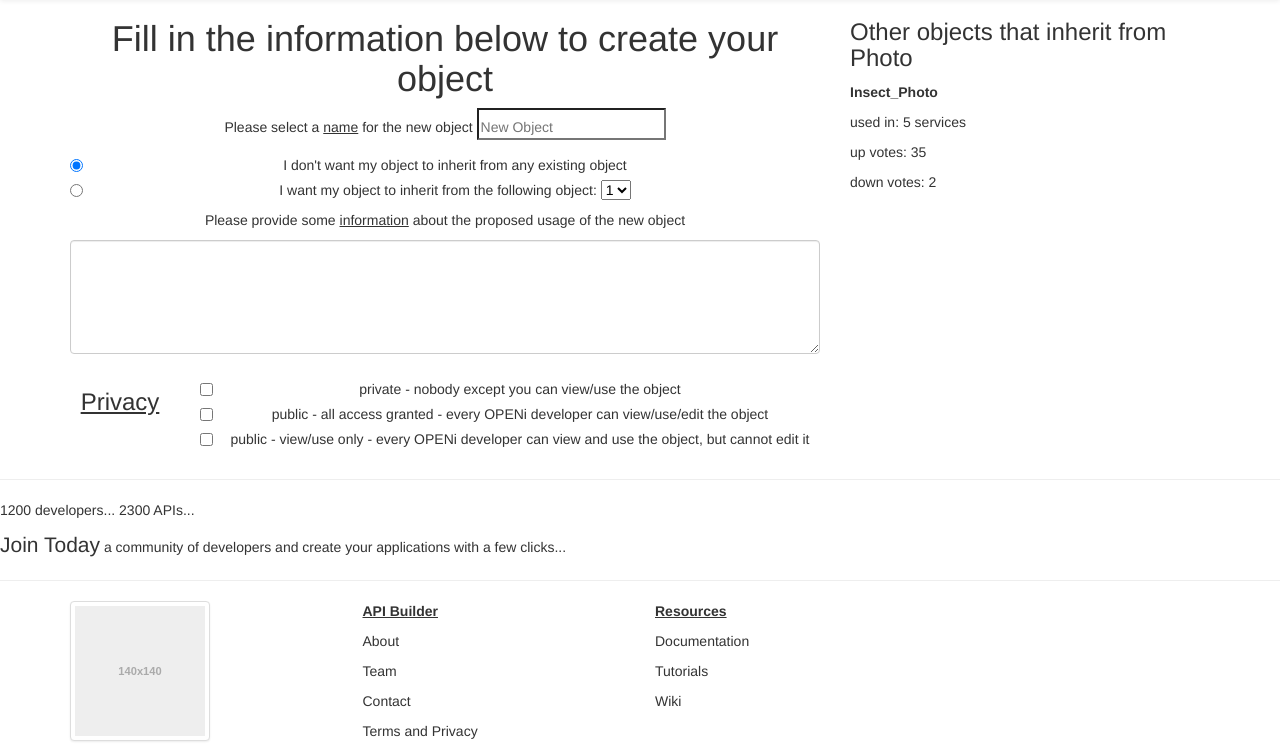
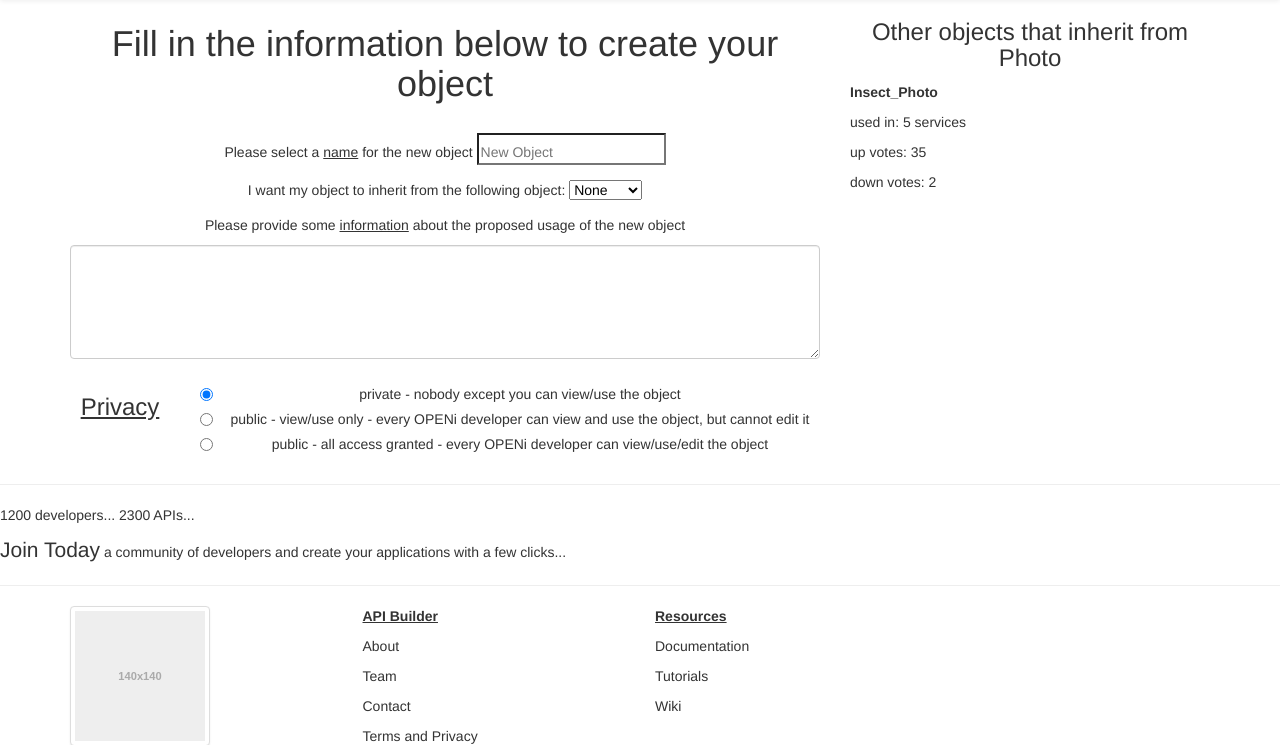
Before and after one commit to OPENi-ict/api-builder, a PHP site: page /create-object in a window 1280 px wide. Shown: the part 51-796 px from the top of the page. Run offline with PHP 8.4, Linux system fonts and the light colour scheme; some libraries are stand-ins or nearby versions.

Commit message:
Many changes
Many more pages and fixed the data streaming in the existing ones along
with some css..

```diff
--- a/OPENi-Builder/css/main.css
+++ b/OPENi-Builder/css/main.css
@@ -1,3 +1,22 @@
-/* ==========================================================================
+==========================================================================
    Author's custom styles
-   ========================================================================== */
+   ==========================================================================
+
+body {
+	width: 960px;
+	margin: auto;
+}
+
+h1 {
+	margin-top: 25px;
+	margin-bottom: 30px;
+}
+
+form.search-form {
+	margin-top: 30px;
+	margin-bottom: 30px;
+}
+
+h1, h2, h3 {
+	text-align: center;
+}
--- a/OPENi-Builder/includes/main-create-obj.php
+++ b/OPENi-Builder/includes/main-create-obj.php
@@ -15,24 +15,15 @@
                 <div class="form-group">
                     <p>Please select a <u>name</u> for the new object <input type="text" placeholder="New Object" class="form-control-static"></p>
                 </div>
-                <div class="radio">
-                    <label>
-                        <input type="radio" name="inheritance" id="inheritance" value="nope" checked>
-                        I don't want my object to inherit from any existing object
-                    </label>
-                </div>
-                <div class="radio">
-                    <label>
-                        <input type="radio" name="inheritance" id="inheritance" value="yeap">
-                        I want my object to inherit from the following object:
-                        <select class="form-control-inline">
-                            <option>1</option>
-                            <option>2</option>
-                            <option>3</option>
-                            <option>4</option>
-                            <option>5</option>
-                        </select>
-                    </label>
+                <div class="form-group">
+                    I want my object to inherit from the following object:
+                    <select class="form-control-inline">
+                        <option>None</option>
+                        <option>Account</option>
+                        <option>Place</option>
+                        <option>Event</option>
+                        <option>Photo</option>
+                    </select>
                 </div>
                 <div class="form-group">
                     <p>Please provide some <u>information</u> about the proposed usage of the new object</p>
@@ -44,22 +35,22 @@
                         <h3><u>Privacy</u></h3>
                     </div>
                     <div class="col-lg-10">
-                        <div class="checkbox">
+                        <div class="radio">
                             <label>
-                                <input type="checkbox" value="Private">
+                                <input type="radio" name="Privacy" id="Private" value="Private" checked>
                                 private - nobody except you can view/use the object
                             </label>
                         </div>
-                        <div class="checkbox">
+                        <div class="radio">
                             <label>
-                                <input type="checkbox" value="Public">
-                                public - all access granted - every OPENi developer can view/use/edit the object
+                                <input type="radio" name="Privacy" id="Restricted" value="Restricted">
+                                public - view/use only - every OPENi developer can view and use the object, but cannot edit it
                             </label>
                         </div>
-                        <div class="checkbox">
+                        <div class="radio">
                             <label>
-                                <input type="checkbox" value="Restricted">
-                                public - view/use only - every OPENi developer can view and use the object, but cannot edit it
+                                <input type="radio" name="Privacy" id="Public" value="Public">
+                                public - all access granted - every OPENi developer can view/use/edit the object
                             </label>
                         </div>
                     </div>
--- a/OPENi-Builder/includes/main/navbar.php
+++ b/OPENi-Builder/includes/main/navbar.php
@@ -10,9 +10,9 @@
         </div>
         <div class="navbar-collapse collapse">
           <ul class="nav navbar-nav">
-            <li class="active"><a href="#">Home</a></li>
-            <li><a href="#about">About API Builder</a></li>
-            <li><a href="#apis">Browse APIs</a></li>
+            <li class="active"><a href="index">Home</a></li>
+            <li><a href="about">About API Builder</a></li>
+            <li><a href="APIs">Browse APIs</a></li>
             <li><a href="#wiki">Wiki</a></li>
             <li><a href="#faq">FAQ</a></li>
             <li><a href="create-object">Create Object</a></li>
--- a/OPENi-Builder/includes/main/search-browse.php
+++ b/OPENi-Builder/includes/main/search-browse.php
@@ -1,9 +1,9 @@
 
-          <form class="form-inline text-center" role="form">
+          <form class="form-inline text-center search-form" role="form">
             <div class="form-group">
               <input type="text" placeholder="search for photo, video ..." class="form-control">
             </div>
             <button type="submit" class="btn btn-primary">Search</button>
             or
-			<button type="submit" class="btn btn-primary">Browse Catalogue</button>
+			<a href="APIs" class="btn btn-primary">Browse Catalogue</a>
           </form>
```
Also changed, not shown: OPENi-Builder/about.php (added, +7 -0 lines), OPENi-Builder/includes/json-object.php (added, +33 -0 lines), OPENi-Builder/includes/main-about.php (added, +12 -0 lines), OPENi-Builder/includes/main-object.php (+14 -73 lines), OPENi-Builder/includes/main/object-fields.php (added, +31 -0 lines), OPENi-Builder/includes/main/object-info.php (added, +62 -0 lines), OPENi-Builder/includes/main/object-methods.php (added, +20 -0 lines).
